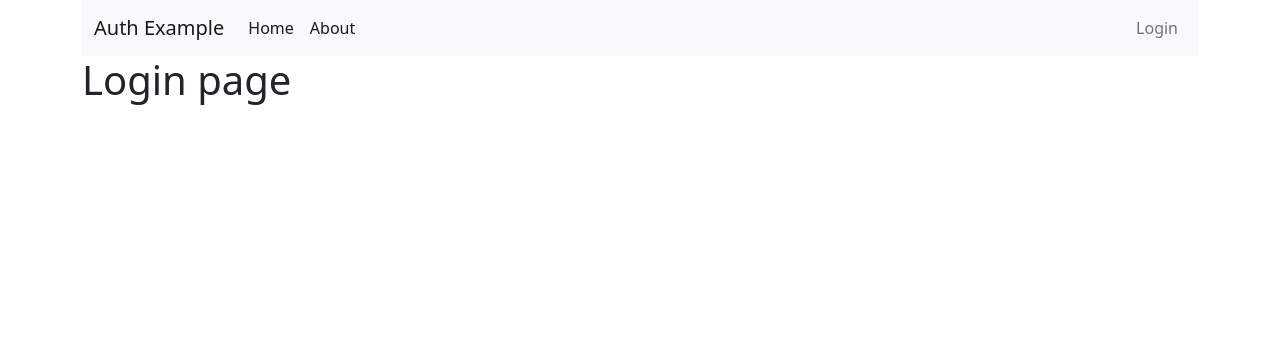
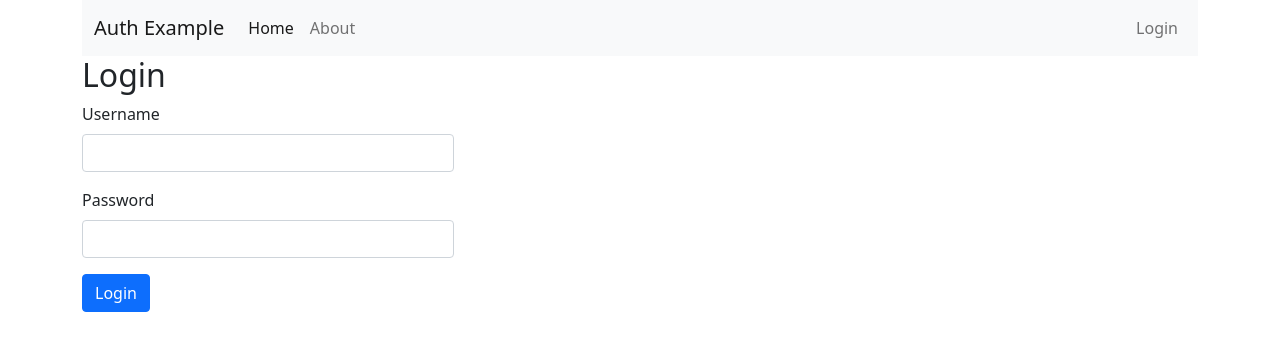
Before and after one commit to dopric/djauth, a Django app: template templates/accounts/login.html in a window 1280 px wide. Shown: the top 351 px of the page. Run offline with Django 3.2, Linux system fonts and the light colour scheme; the template is opened without the code that fills it, so the values that code supplies are empty.

Commit message:
login/logout implemented

```diff
--- a/accounts/urls.py
+++ b/accounts/urls.py
@@ -5,4 +5,5 @@ app_name="accounts"
 
 urlpatterns = [
     path('login/',  views.login_user, name="login"),
+    path('logout/', views.logout_user, name="logout"),
 ]
--- a/templates/accounts/login.html
+++ b/templates/accounts/login.html
@@ -1,5 +1,27 @@
  {% extends "base.html" %}
 
  {% block content%}
- <h1>Login page</h1>
+    <div class="col-6 col-md-4">
+    {% if messages%}
+        {% for message in messages%}
+        <div class="alert alert-warning alert-dismissible fade show" role="alert">
+            <strong>{{message }}</strong>
+            <button type="button" class="btn-close" data-bs-dismiss="alert" aria-label="Close"></button>
+            </div>
+        {% endfor %}
+    {% endif %}
+        <h2>Login</h2>
+        <form method="post">
+           {% csrf_token %}
+            <div class="mb-3">
+                <label for="username" class="form-label">Username</label>
+                <input type="text" class="form-control" id="username" name="username">
+            </div>
+            <div class="mb-3">
+                <label for="password" class="form-label">Password</label>
+                <input type="password" class="form-control" id="password" name="password">
+            </div>
+            <button type="submit" class="btn btn-primary">Login</button>
+        </form>
+    </div>
  {% endblock %}
--- a/templates/base.html
+++ b/templates/base.html
@@ -24,14 +24,26 @@
           <a class="nav-link active" aria-current="page" href="{% url 'main:index'%}">Home</a>
         </li>
          <li class="nav-item">
-          <a class="nav-link active" aria-current="page" href="{% url 'main:about'%}">About</a>
+          <a class="nav-link" aria-current="page" href="{% url 'main:about'%}">About</a>
         </li>
+        {% if request.user.is_authenticated %}
+         <li class="nav-item">
+          <a class="nav-link" aria-current="page" href="#">Profile</a>
+        </li>
+        {% endif %}
       </ul>
       <div class="d-flex">
       <ul class="navbar-nav me-auto mb-2 mb-lg-0">
-      <li class="nav-item">
-       <a class="nav-link " href="{% url 'accounts:login' %}">Login</a>
-       </li>
+      {% if request.user.is_authenticated %}
+       <li class="nav-item">
+            <a class="nav-link " href="{% url 'accounts:logout' %}"> Hello {{request.user.username}} &nbsp;Logout</a>
+        </li>
+      {% else %}
+        <li class="nav-item">
+            <a class="nav-link " href="{% url 'accounts:login' %}">Login</a>
+        </li>
+      {% endif %}
+
        </ul>
       </div>
 
```
Also changed, not shown: accounts/views.py (+21 -1 lines).
